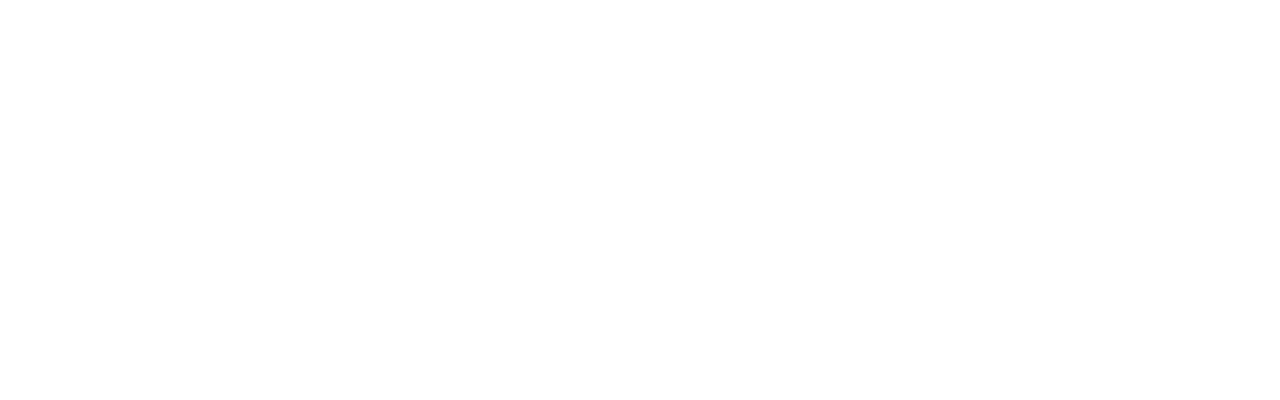
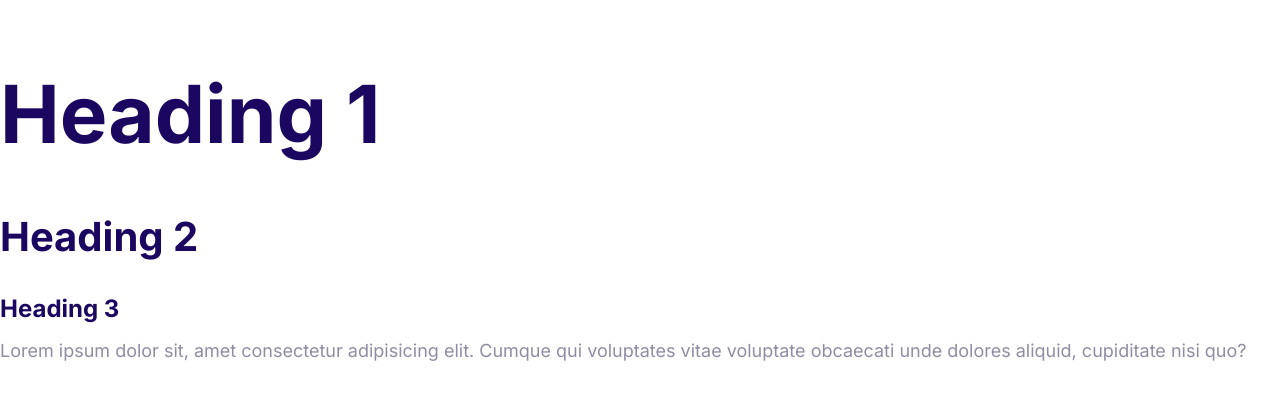
Before and after one commit to Rhaul-Prasad/webSiteForAd, a plain HTML site: page index.html in a window 1280 px wide. Drawn offline with Linux system fonts and the light colour scheme.

Commit message:
Defined the styles for the fonts

```diff
--- a/css/styles.css
+++ b/css/styles.css
@@ -1,3 +1,6 @@
+html{
+    font-size: 62.5%;
+}
 :root{
     --color-primary:#2584ff;
     --color-secondary:#00d9ff;
@@ -5,3 +8,43 @@
     --color-heading:#1b0760;
     --color-body:#918ca4;
 }
+body{
+    font-family:Inter, Arial, Helvetica, sans-serif;
+    font-size: 2.4rem;
+    line-height:1.5;
+    color:var(--color-body)
+}
+h1,h2,h3{
+    color: var(--color-heading);
+    margin-bottom: 1rem;
+}
+
+h1{
+    font-size: 7rem;
+}
+
+h2{
+    font-size: 4rem;
+}
+
+h3{
+    font-size: 3rem;
+}
+p{
+    margin-top: 0;
+}
+
+@media screen and (min-width:1024px) {
+    body{
+         font-size: 1.8rem;
+    }
+    h1{
+        font-size: 8rem;
+    }
+    h2{
+        font-size:4rem;
+    }
+    h3{
+        font-size: 2.4rem;
+    }
+}
--- a/index.html
+++ b/index.html
@@ -1,13 +1,27 @@
 <!DOCTYPE html>
 <html lang="en">
-<head>
-    <meta charset="UTF-8">
-    <meta http-equiv="X-UA-Compatible" content="IE=edge">
-    <meta name="viewport" content="width=device-width, initial-scale=1.0">
+  <head>
+    <meta charset="UTF-8" />
+    <meta http-equiv="X-UA-Compatible" content="IE=edge" />
+    <meta name="viewport" content="width=device-width, initial-scale=1.0" />
     <title>Document</title>
-    <link rel="stylesheet" href="css/normalize.css">
-    <link rel="stylesheet" href="css/styles.css">
-</head>
-<body>
-</body>
+    <link rel="stylesheet" href="css/normalize.css" />
+    <link rel="stylesheet" href="css/styles.css" />
+    <link rel="preconnect" href="https://fonts.googleapis.com" />
+    <link rel="preconnect" href="https://fonts.gstatic.com" crossorigin />
+    <link
+      href="https://fonts.googleapis.com/css2?family=Inter:wght@400;700&display=swap"
+      rel="stylesheet"
+    />
+  </head>
+  <body>
+    <h1>Heading 1</h1>
+    <h2>Heading 2</h2>
+    <h3>Heading 3</h3>
+    <p>
+      Lorem ipsum dolor sit, amet consectetur adipisicing elit. Cumque qui
+      voluptates vitae voluptate obcaecati unde dolores aliquid, cupiditate nisi
+      quo?
+    </p>
+  </body>
 </html>
```
